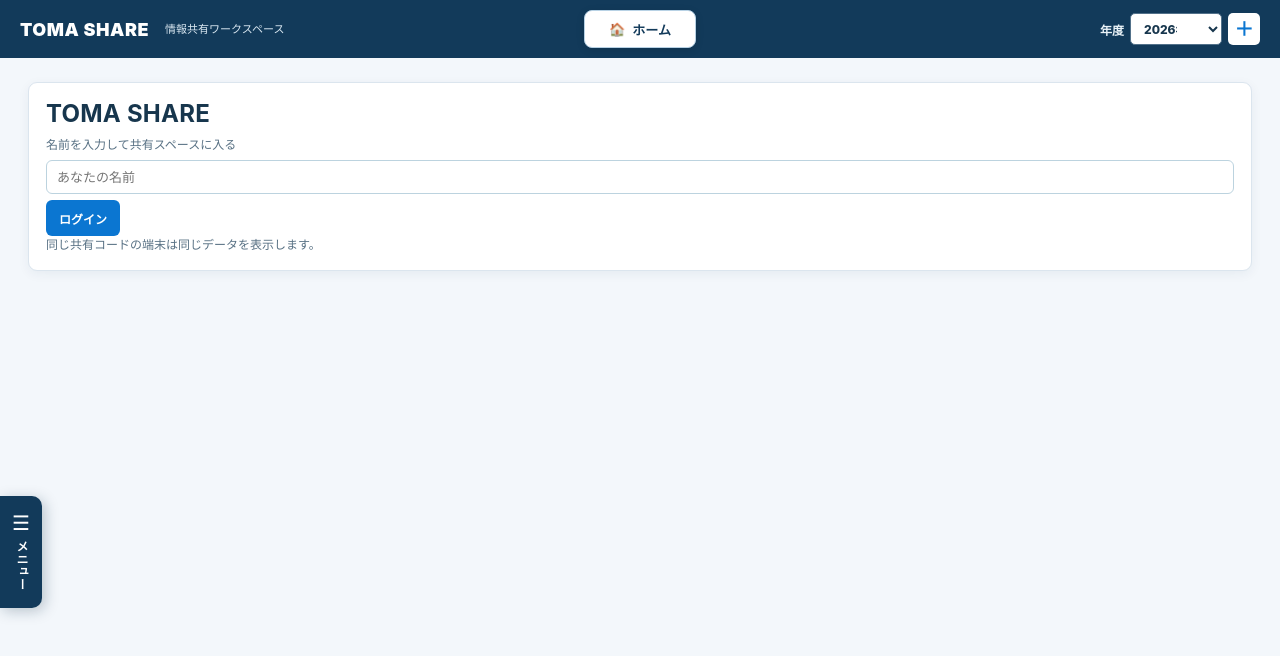
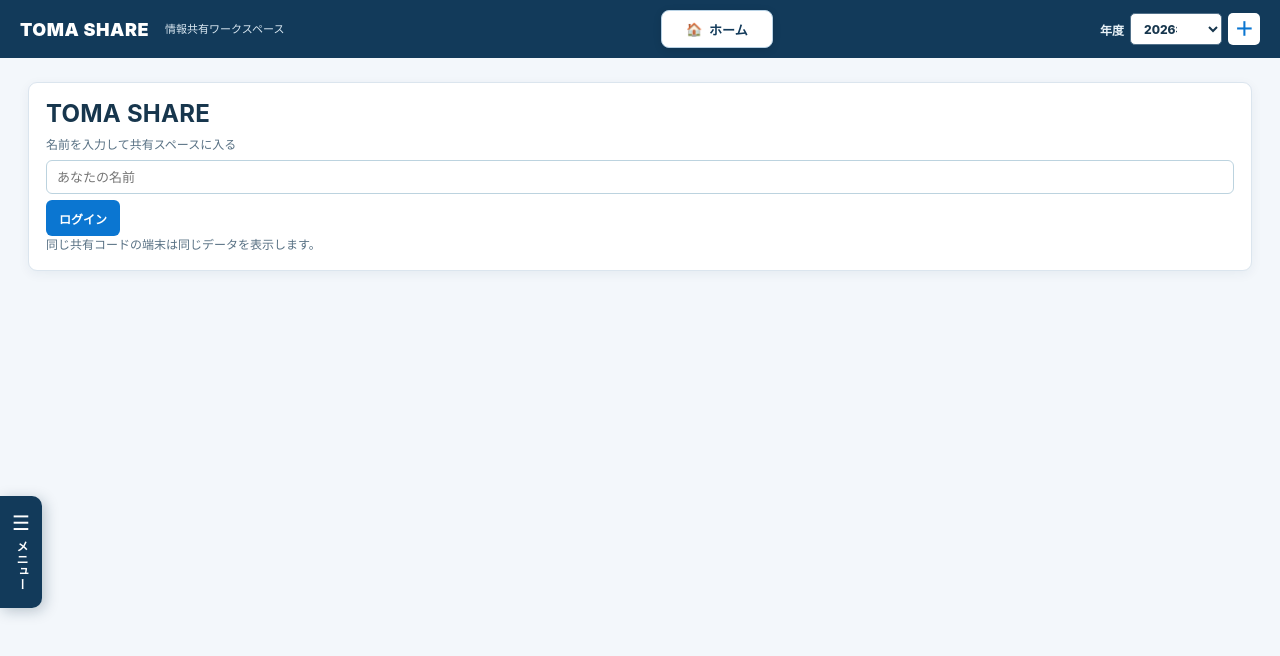
Before and after one commit to honohaga2002-afk/-toma-share-cloud-live, a website: page index.html in a window 1280 px wide. Drawn offline with Linux system fonts and the light colour scheme; no server answers.

Commit message:
Align desktop home control to requested position

```diff
--- a/pc-rebuild.css
+++ b/pc-rebuild.css
@@ -61,7 +61,7 @@
   body.ui-desktop .budgetSheetHost{left:0!important;top:var(--pc-top)!important;bottom:0!important;background:var(--pc-bg)!important}
   body.ui-desktop .budgetSheetFrame{background:var(--pc-bg)!important}
 
-  body.ui-desktop .desktopHomeButton{display:flex!important;align-items:center;justify-content:center;gap:7px;position:absolute;left:50%;top:50%;transform:translate(-50%,-50%);min-width:112px;height:38px;padding:0 16px;border:1px solid #b8d2e5;border-radius:8px;background:#fff;color:var(--pc-navy);font-size:13px;font-weight:850;box-shadow:0 2px 8px rgba(0,0,0,.11);cursor:pointer}
+  body.ui-desktop .desktopHomeButton{display:flex!important;align-items:center;justify-content:center;gap:7px;position:absolute;left:56%;top:50%;transform:translate(-50%,-50%);min-width:112px;height:38px;padding:0 16px;border:1px solid #b8d2e5;border-radius:8px;background:#fff;color:var(--pc-navy);font-size:13px;font-weight:850;box-shadow:0 2px 8px rgba(0,0,0,.11);cursor:pointer}
   body.ui-desktop .desktopHomeButton:hover{background:#edf7ff;border-color:#75b6e2}
   body.ui-desktop .desktopMenuToggle{display:flex!important;position:fixed;left:0;top:62%;z-index:68;width:42px;min-height:112px;border:0;border-radius:0 10px 10px 0;background:var(--pc-navy);color:#fff;box-shadow:3px 3px 14px rgba(13,45,68,.25);align-items:center;justify-content:center;flex-direction:column;gap:7px;cursor:pointer;transition:opacity .15s,transform .15s}
   body.ui-desktop .desktopMenuToggle span{font-size:20px;line-height:1}
```
